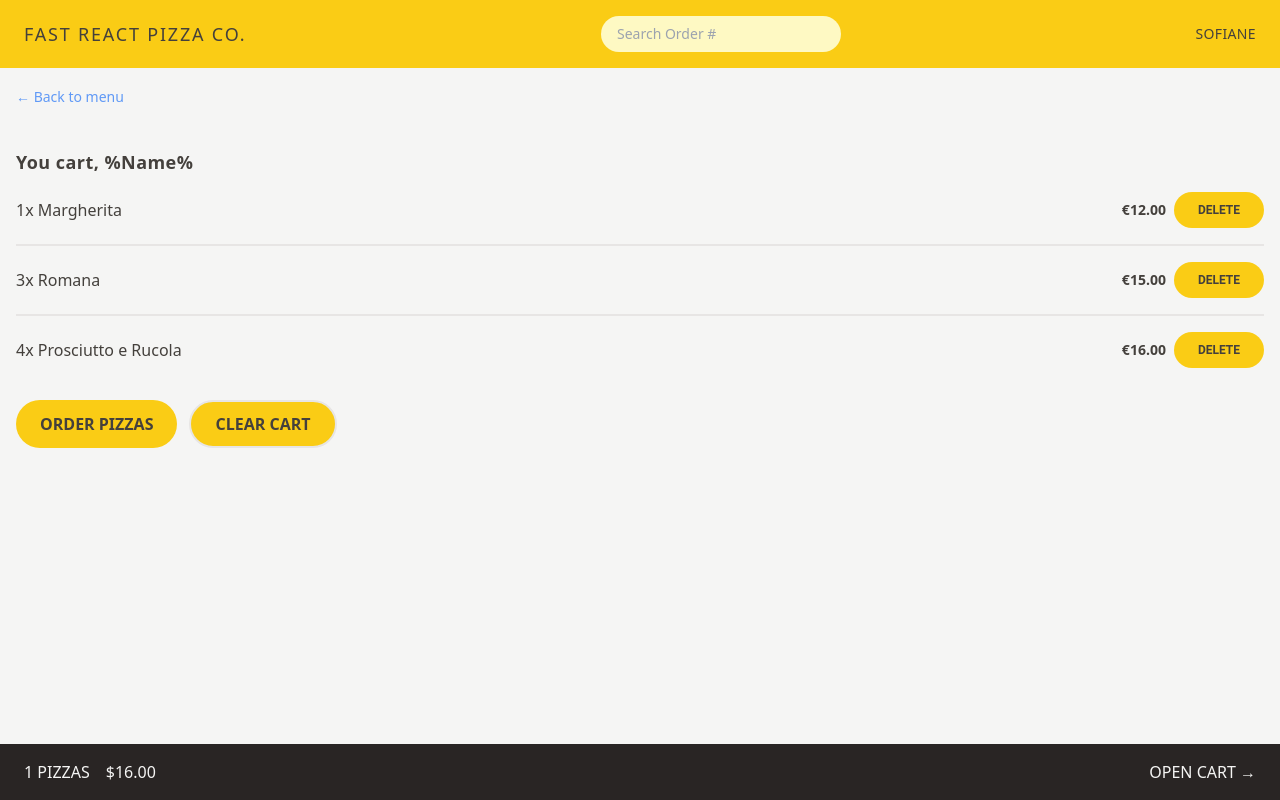
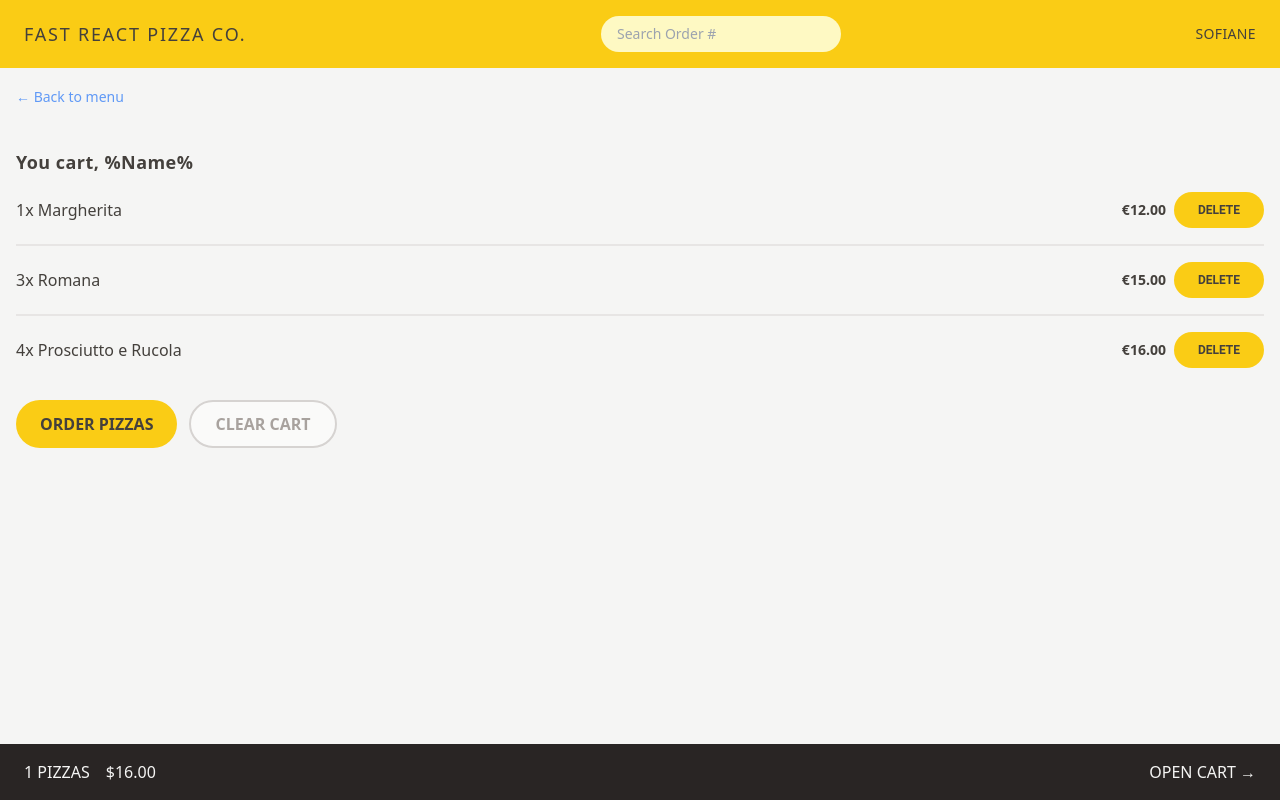
Before and after one commit to sofianeberkane202/fast-delevry-pizza, a React (Vite) app: page /cart in a window 1280 px wide. Built offline with nearby package versions, Linux system fonts and the light colour scheme; a web font is replaced by a local one.

Commit message:
update styling of Button component

```diff
--- a/src/pages/CartPage.jsx
+++ b/src/pages/CartPage.jsx
@@ -29,7 +29,7 @@ const fakeCart = [
 function CartPage() {
   const cart = fakeCart;
   return (
-    <div className="container mt-4">
+    <div className="mt-4">
       <Button to={"/menu"} type={"link"} style={"text-sm"}>
         &larr; Back to menu
       </Button>
--- a/src/pages/MenuPage.jsx
+++ b/src/pages/MenuPage.jsx
@@ -52,21 +52,24 @@ function MenuPage() {
 function MenuItem({ pizza }) {
   return (
     <li className="container flex items-center justify-between py-2">
-      <div className="flex gap-4">
+      <div className="flex w-full gap-4">
         <img className="h-24 w-24" src={pizza.imageUrl} alt={pizza.name} />
 
-        <div className="grid grid-rows-[auto_auto_1fr]">
+        <div className="grid flex-1 grid-rows-[auto_auto_1fr]">
           <p className="text-normal pb-2 font-semibold capitalize">{pizza.name}</p>
 
           <p className="text-sm italic text-stone-500">
             {pizza.ingredients.map((ing) => ing.slice(0, 1).toUpperCase() + ing.slice(1)).join(", ")}
           </p>
 
-          <p className="flex items-end">&euro;{Number(pizza.unitPrice).toFixed(2)}</p>
+          <div className="flex items-center justify-between">
+            <p className="flex items-end">&euro;{Number(pizza.unitPrice).toFixed(2)}</p>
+            <Button type="small" style={"px-4 py-2 text-xs"}>
+              Add to cart
+            </Button>
+          </div>
         </div>
       </div>
-
-      <Button type="primary">Add to cart</Button>
     </li>
   );
 }
--- a/src/ui/AppLayout.jsx
+++ b/src/ui/AppLayout.jsx
@@ -11,7 +11,7 @@ function AppLayout() {
     <div className="relative grid h-screen grid-rows-[auto_1fr_auto] bg-stone-100">
       <NavBar />
       {state === "loading" && <Loader />}
-      <div className="overflow-y-auto">{state === "idle" && <Outlet />}</div>
+      <div className="container overflow-y-auto">{state === "idle" && <Outlet />}</div>
 
       <TotalPriceAndQuantity />
     </div>
--- a/src/ui/Button.jsx
+++ b/src/ui/Button.jsx
@@ -6,8 +6,9 @@ function Button({ type, style, to, children }) {
   text-base font-semibold uppercase text-stone-700
   transition-colors duration-300 hover:bg-yellow-500`;
 
-  const secondaryBase = `rounded-full bg-stone-50 text-stone-400
-  border-2 border-stone-200 px-6 py-2.5
+  const secondaryBase = `rounded-full text-base font-semibold uppercase
+  bg-stone-50 text-stone-400 transition-colors duration-300
+  border-2 border-stone-300 px-6 py-2.5
   hover:bg-stone-200 hover:text-stone-700`;
 
   const linkBase = "font-mono font-medium text-blue-500/80";
@@ -16,7 +17,7 @@ function Button({ type, style, to, children }) {
     primary: `${base} px-6 py-3`,
     small: `${base} ${style}`,
     link: `${linkBase} ${style}`,
-    secondary: `${base} ${secondaryBase} ${style}`,
+    secondary: `${secondaryBase}`,
   };
 
   if (to)
```
